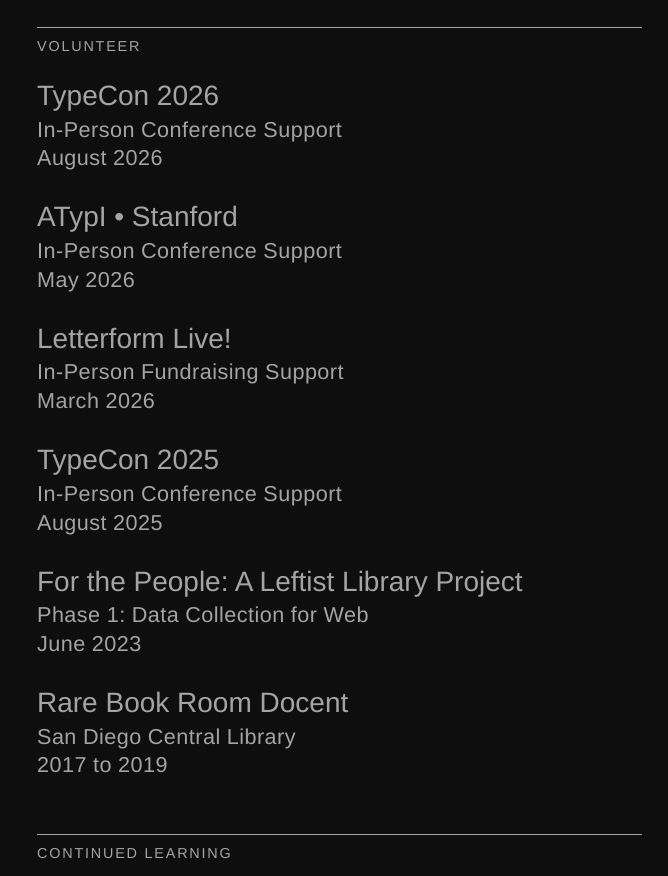
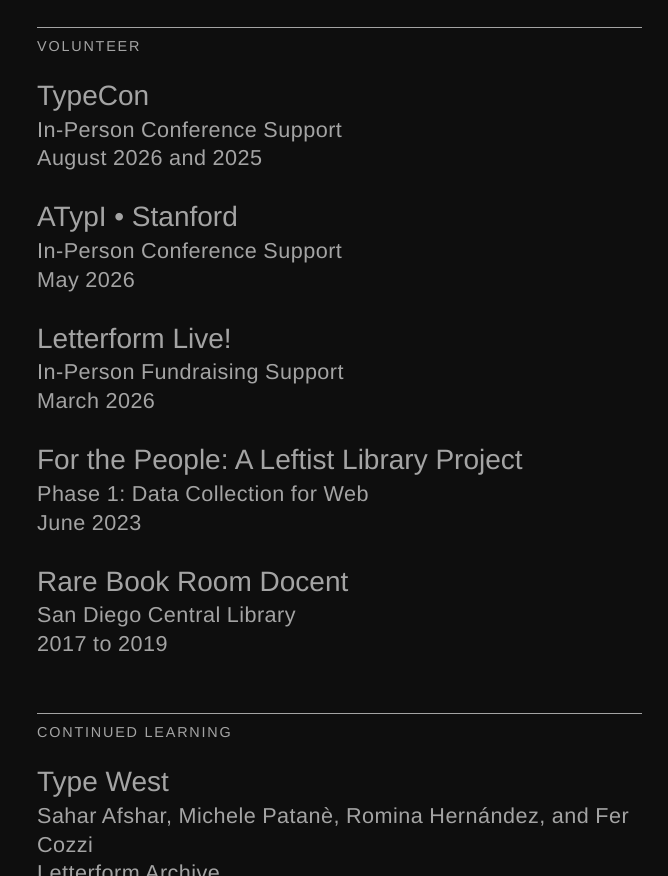
Before and after one commit to metal-flowers/design-portfolio, an Astro site: page /resume in a window 1280 px wide. Shown: the part 1465-2341 px from the top of the page, without its empty margins (612-1280 px from the left). Built offline with nearby package versions, Linux system fonts and the light colour scheme; Astro itself is replaced by a stand-in of ours; a web font is replaced by a local one.

Commit message:
updated to resume

```diff
--- a/src/pages/resume.astro
+++ b/src/pages/resume.astro
@@ -123,9 +123,9 @@
         <h3 class="resume">Volunteer</h3>
 
         <article class="resume-section">
-          <h2>TypeCon 2026</h2>
+          <h2>TypeCon</h2>
           <p>In-Person Conference Support</p>
-           <p>August 2026</p>
+           <p>August 2026 and 2025</p>
         </article>
 
         <article class="resume-section">
@@ -138,12 +138,6 @@
           <h2>Letterform Live!</h2>
           <p>In-Person Fundraising Support</p>
           <p>March 2026</p>
-        </article>
-
-        <article class="resume-section">
-          <h2>TypeCon 2025</h2>
-          <p>In-Person Conference Support</p>
-           <p>August 2025</p>
         </article>
 
         <article class="resume-section">
```
